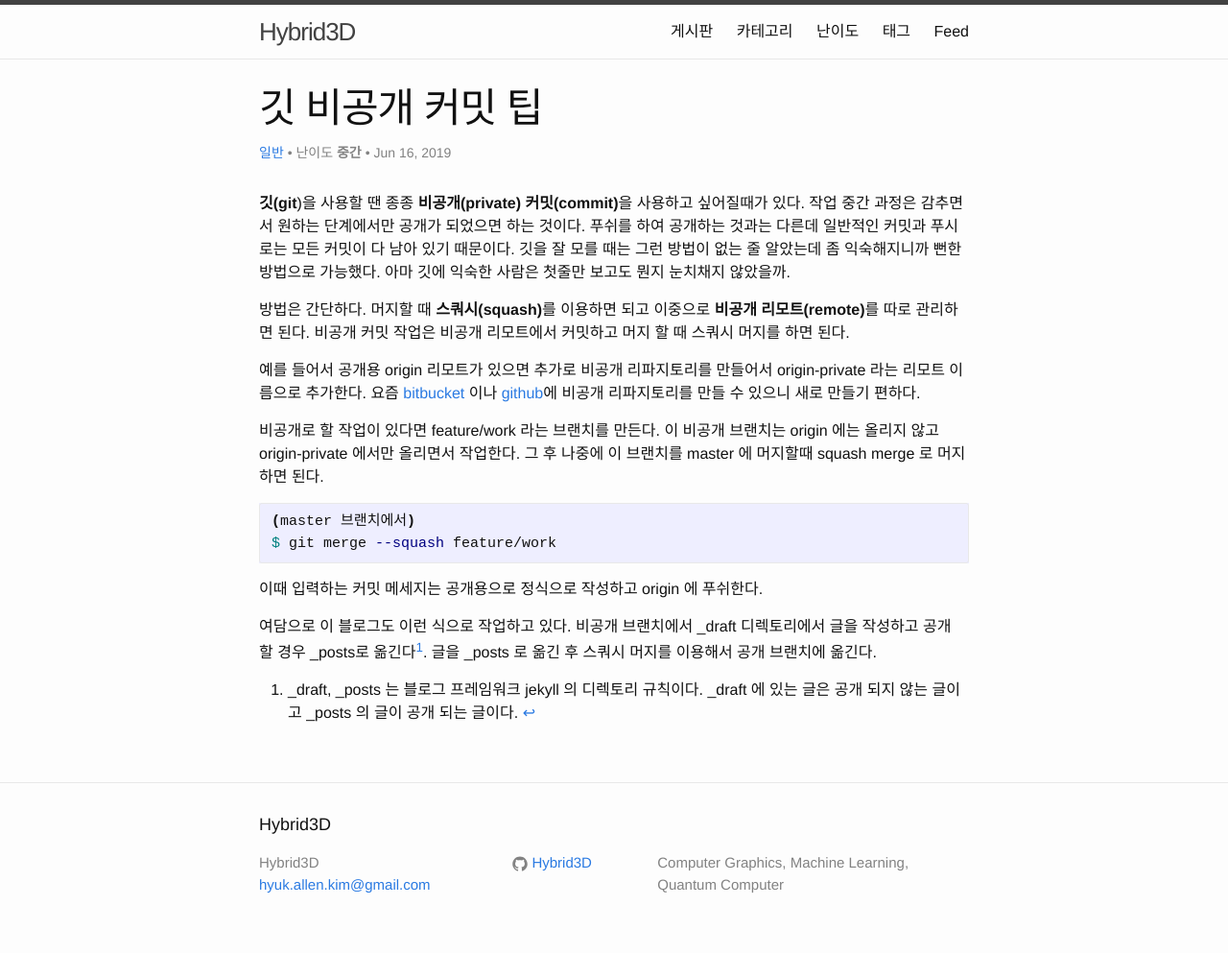
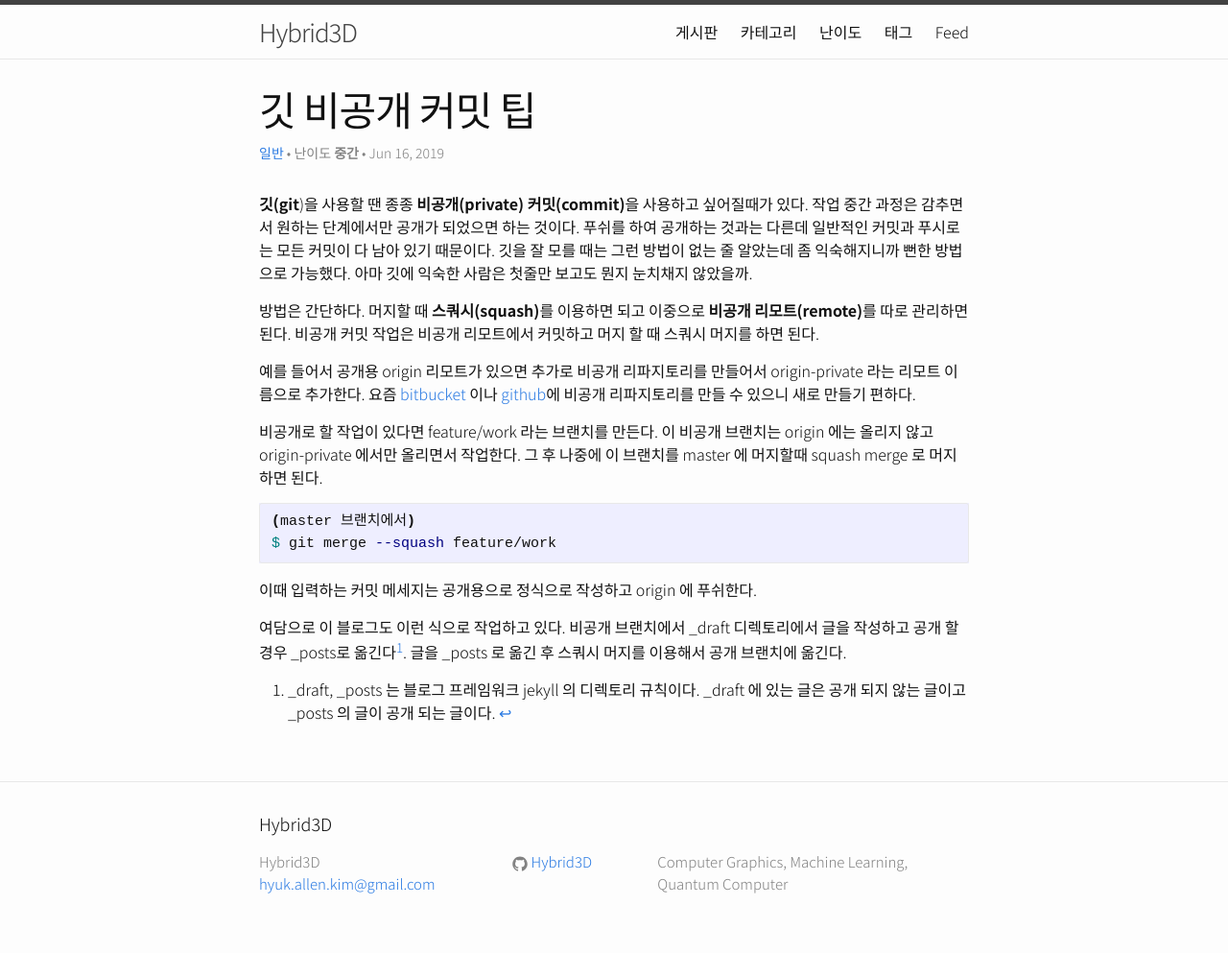
Before and after one commit to Hybrid3D/hybrid3d.github.io, a Jekyll site: the page built from _posts/2019-06-16-git-private-commit-tip.md, in a window 1280 px wide. Shown: the whole page at 96% size. Built offline with Jekyll 4.4.1, drawn with Linux system fonts in a browser that asks for light colours; comment, search, counter and statistics services are not loaded.

Commit message:
Fix faint Korean bold text by loading real Noto Sans KR weights
Korean text was falling back to whatever CJK font each OS ships by
default, since no Korean-capable font was in the stack. Those system
fallbacks often lack a true bold weight, so browsers faux-bold them,
making strong/b nearly indistinguishable from regular text. Load
Noto Sans KR (with 300/400/700 weights) and make it the primary font,
and set an explicit font-weight: 700 on b/strong.

Co-Authored-By: Claude Sonnet 5 <noreply@anthropic.com>
Claude-Session: https://claude.ai/code/session_01XNEhPUthozs7pvMXTuS64m

```diff
--- a/_includes/head.html
+++ b/_includes/head.html
@@ -22,6 +22,10 @@
     <meta name="robots" content="nofollow">
   {% endif %}
 
+  <link rel="preconnect" href="https://fonts.googleapis.com">
+  <link rel="preconnect" href="https://fonts.gstatic.com" crossorigin>
+  <link href="https://fonts.googleapis.com/css2?family=Noto+Sans+KR:wght@300;400;700&display=swap" rel="stylesheet">
+
   <link rel="stylesheet" href="{{ "/css/main.css" | prepend: site.baseurl }}">
   <link rel="canonical" href="{{ page.url | replace:'index.html','' | prepend: site.baseurl | prepend: site.url }}">
   <link rel="alternate" type="application/rss+xml" title="{{ site.title }}" href="{{ "/feed.xml" | prepend: site.baseurl | prepend: site.url }}">
--- a/_sass/_base.scss
+++ b/_sass/_base.scss
@@ -98,6 +98,13 @@ li {
  */
 h1, h2, h3, h4, h5, h6 {
     font-weight: $base-font-weight;
+}
+
+/**
+ * Bold text
+ */
+b, strong {
+    font-weight: 700;
 }
 
 
--- a/css/main.scss
+++ b/css/main.scss
@@ -6,7 +6,7 @@
 
 
 // Our variables
-$base-font-family: "Helvetica Neue", Helvetica, Arial, sans-serif;
+$base-font-family: "Noto Sans KR", "Apple SD Gothic Neo", "Malgun Gothic", "Helvetica Neue", Helvetica, Arial, sans-serif;
 $base-font-size:   16px;
 $base-font-weight: 300;
 $small-font-size:  $base-font-size * 0.875;
```
